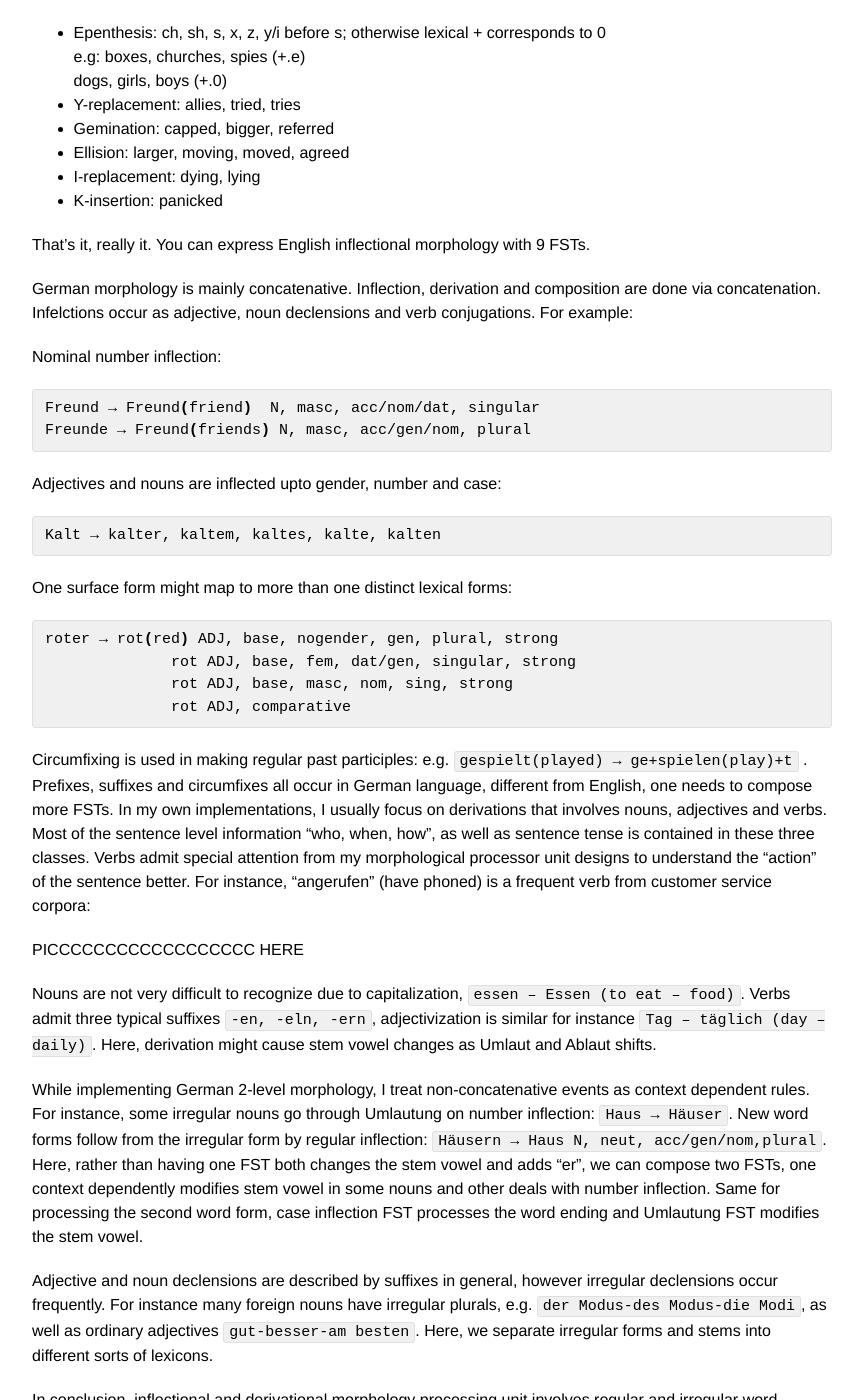
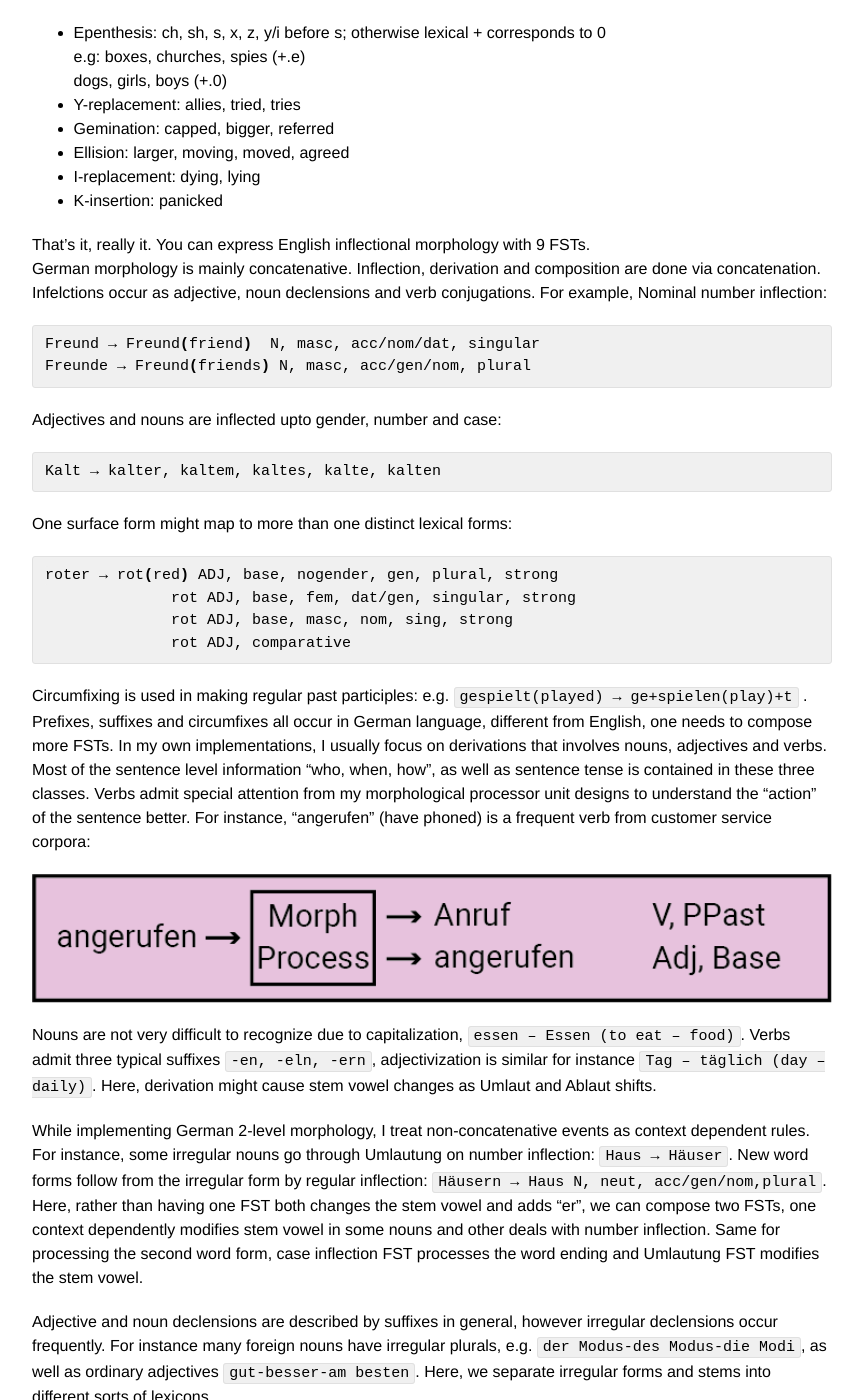
Before and after one commit to DuyguA/DuyguA.github.io, a Jekyll site: the page built from _posts/2017-12-10-german-t1o-level-morphology.md, in a window 1280 px wide and 1400 px high, scrolled down 1059 px. Shown: the whole window, without its empty margins (208-1071 px from the left). Built offline with Jekyll 4.4.1, drawn with Linux system fonts in a browser that asks for light colours; nearby versions of some CDN libraries; some web fonts are replaced; some of the changed text lies outside the part shown.

Commit message:
added image

````diff
--- a/_posts/2017-12-10-german-t1o-level-morphology.md
+++ b/_posts/2017-12-10-german-t1o-level-morphology.md
@@ -5,7 +5,7 @@ date: 2017-12-10 09:00:00
 categories: [blog]
 tags: [german nlp, german 2-level morphology]
 comments: false
-preview_pic: /assets/images/wessen.png
+preview_pic: /assets/images/german-morph.png
 ---
 
 # German 2-Level Morphology
@@ -49,9 +49,7 @@ e.g: boxes, churches, spies (+.e)
 - K-insertion: panicked
 
 That's it, really it. You can express English inflectional morphology with 9 FSTs.
-
-German morphology is mainly concatenative. Inflection, derivation and composition are done via concatenation. Infelctions occur as adjective, noun declensions and verb conjugations. For example:
-
+German morphology is mainly concatenative. Inflection, derivation and composition are done via concatenation. Infelctions occur as adjective, noun declensions and verb conjugations. For example,
 Nominal number inflection:
 
 ```sh
@@ -76,7 +74,10 @@ roter → rot(red) ADJ, base, nogender, gen, plural, strong
 Circumfixing is used in making regular past participles: e.g. `gespielt(played) → ge+spielen(play)+t` . Prefixes, suffixes and circumfixes all occur in German language, different from English, one needs to compose more FSTs.
 In my own implementations, I usually focus on derivations that involves nouns, adjectives and verbs. Most of the sentence level information “who, when, how”, as well as sentence tense is contained in these three classes. Verbs admit special attention from my morphological processor unit designs to understand the “action” of the sentence better. For instance, “angerufen” (have phoned) is a frequent verb from customer service corpora:
 
-PICCCCCCCCCCCCCCCCCC HERE
+<figure>
+  <img class="fullw" src="/assets/images/german-morph.png" alt="german-morph.png">
+</figure>
+
 
 Nouns are not very difficult to recognize due to capitalization, `essen – Essen (to eat – food)`. Verbs admit  three typical suffixes `-en, -eln, -ern`, adjectivization is similar for instance `Tag – täglich (day – daily)`. Here, derivation might cause stem vowel changes as Umlaut and Ablaut shifts.
 
````
Also changed, not shown: other parts of _posts/2017-12-10-german-t1o-level-morphology.md (+4 -0 lines), assets/images/german-morph.png (added).
